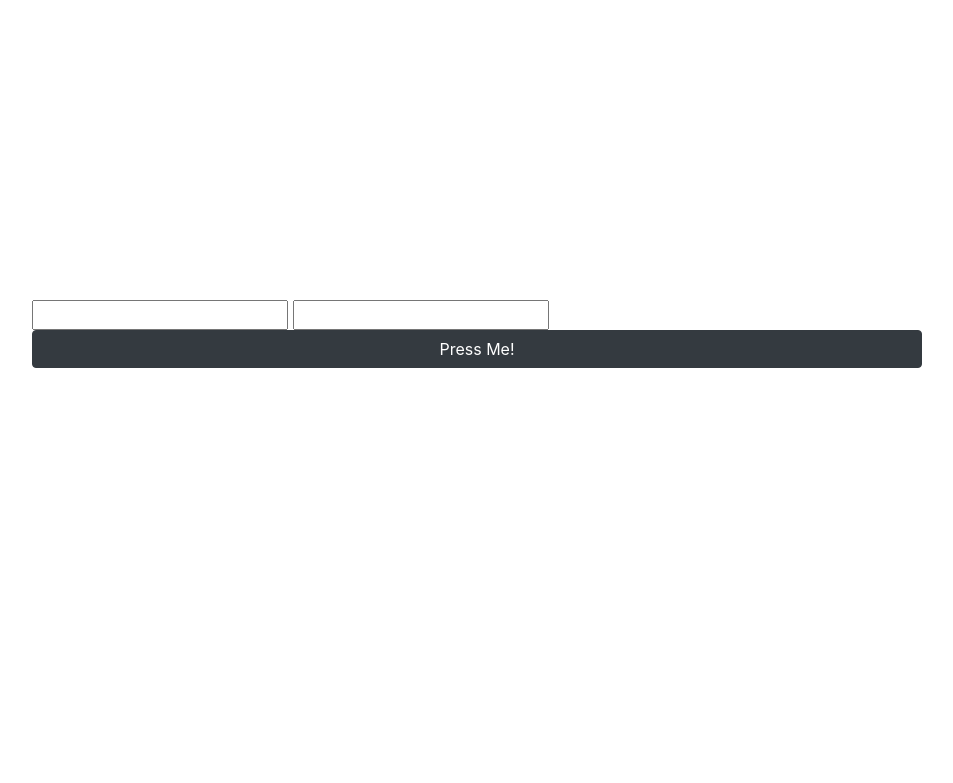
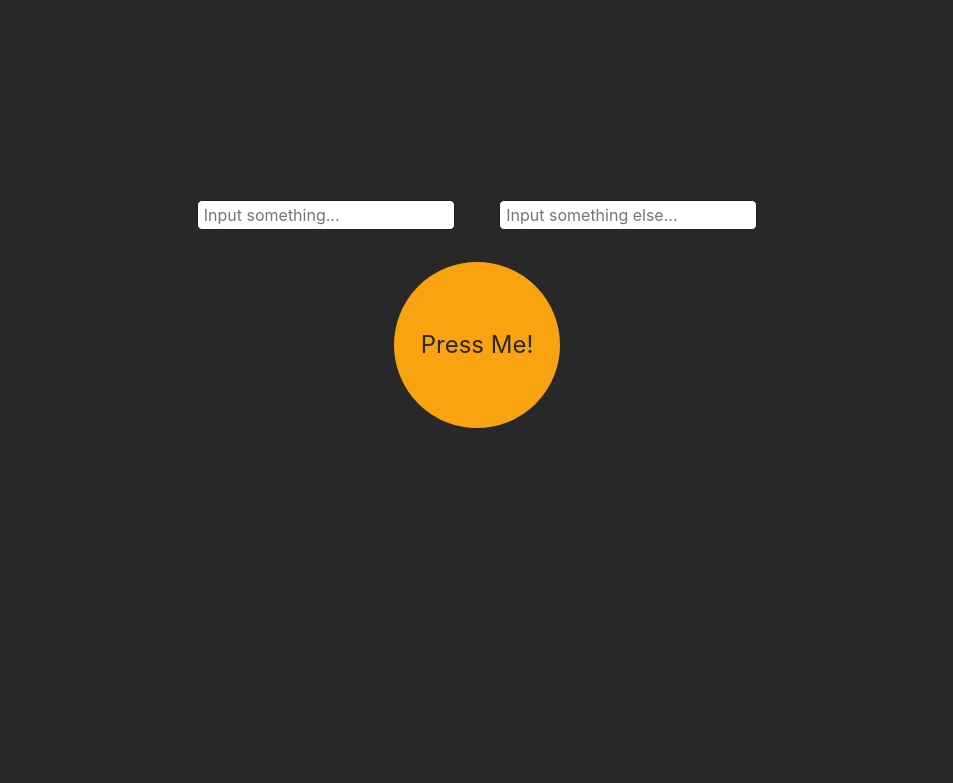
Before and after one commit to Aizeren/Magic-Button, a Flask app: page / in a window 1280 px wide. Shown: the top 783 px of the page, without its empty margins (163-1116 px from the left). Run offline with Flask 2, Linux system fonts and the light colour scheme; some libraries are stand-ins or nearby versions.

Commit message:
html changed

```diff
--- a/app.py
+++ b/app.py
@@ -7,10 +7,7 @@ def main():
 	return render_template('index.html')
 @app.route('/process_data/', methods=['POST'])
 def script():
-	return str(subprocess.call("sh ./script.sh", shell = True))
-	#a = request.form['a']
-	#b = request.form['b']
-	#return str(float(a)+float(b))
+	return str(subprocess.call("sh ./scripts/process_data.sh", shell = True))
 
 if __name__ == "__main__":
 	app.run()
--- /dev/null
+++ b/templates/index.css
@@ -0,0 +1,34 @@
+body {
+	background-color: rgba(40, 40, 40, 1);
+}
+.submit_button {
+	background-color: rgba(250, 163, 17, 1);
+	color: rgba(40, 40, 40, 1);
+	width: 170px;
+	height: 170px;
+	margin-top: 30px;
+	border: 2px solid rgba(40, 40, 40, 1);
+    	border-radius: 100px;
+	transition: 0.3s;
+	font-size: x-large;
+}
+.submit_button:hover {
+	background-color: rgba(40, 40, 40, 1);
+	border: 2px solid rgba(250, 163, 17, 1);
+	color: rgba(243, 255, 189, 1);
+	transition: 0.3s;
+}
+.submit_button:focus {
+	outline: 0;
+}
+.submit_button:active {
+
+}
+.text_input {
+	padding: 2px;
+	padding-left: 6px;
+	border: 1px solid rgba(30, 30, 30, 1);
+	border-radius: 5px;
+	margin-left: 20px;
+	margin-right: 20px;
+}
--- a/templates/index.html
+++ b/templates/index.html
@@ -4,14 +4,19 @@
 
 		<!-- Подключаем Bootstrap CSS -->
     		<link rel="stylesheet" href="https://stackpath.bootstrapcdn.com/bootstrap/4.3.1/css/bootstrap.min.css" integrity="sha384-ggOyR0iXCbMQv3Xipma34MD+dH/1fQ784/j6cY/iJTQUOhcWr7x9JvoRxT2MZw1T" crossorigin="anonymous">
+		<link rel="stylesheet" type = "text/css" href="index.css">
 	</head>
 	<body>
-		<div style="width: 890px; margin: auto; margin-top: 300px;">
+		<div style="width: 890px; margin: auto; margin-top: 200px;">
+			<form action="/process_data/" method="post">
+			<div style = "inline-size: fit-content; margin: auto;">
+			    	<input type="text" class = "text_input" name="a" value="" placeholder = "Input something...">
+				<input type="text" class = "text_input" name="b" value="" placeholder = "Input something else...">
+			</div>
+			<div style = "inline-size: fit-content; margin: auto;">
+				<input type="submit" class = "submit_button" value="Press Me!">
+			</div>
 
-			<form action="/process_data/" method="POST">
-			    	<input type="text" name="a" value="">
-				<input type="text" name="b" value="">
-			    	<input type="submit" class="btn btn-dark btn-block" value="Press Me!">
 			</form>
 		</div>
 
```
Also changed, not shown: requirements.txt (+10 -6 lines), scripts/createVM.yml (renamed from test.yml), 3 other files.
